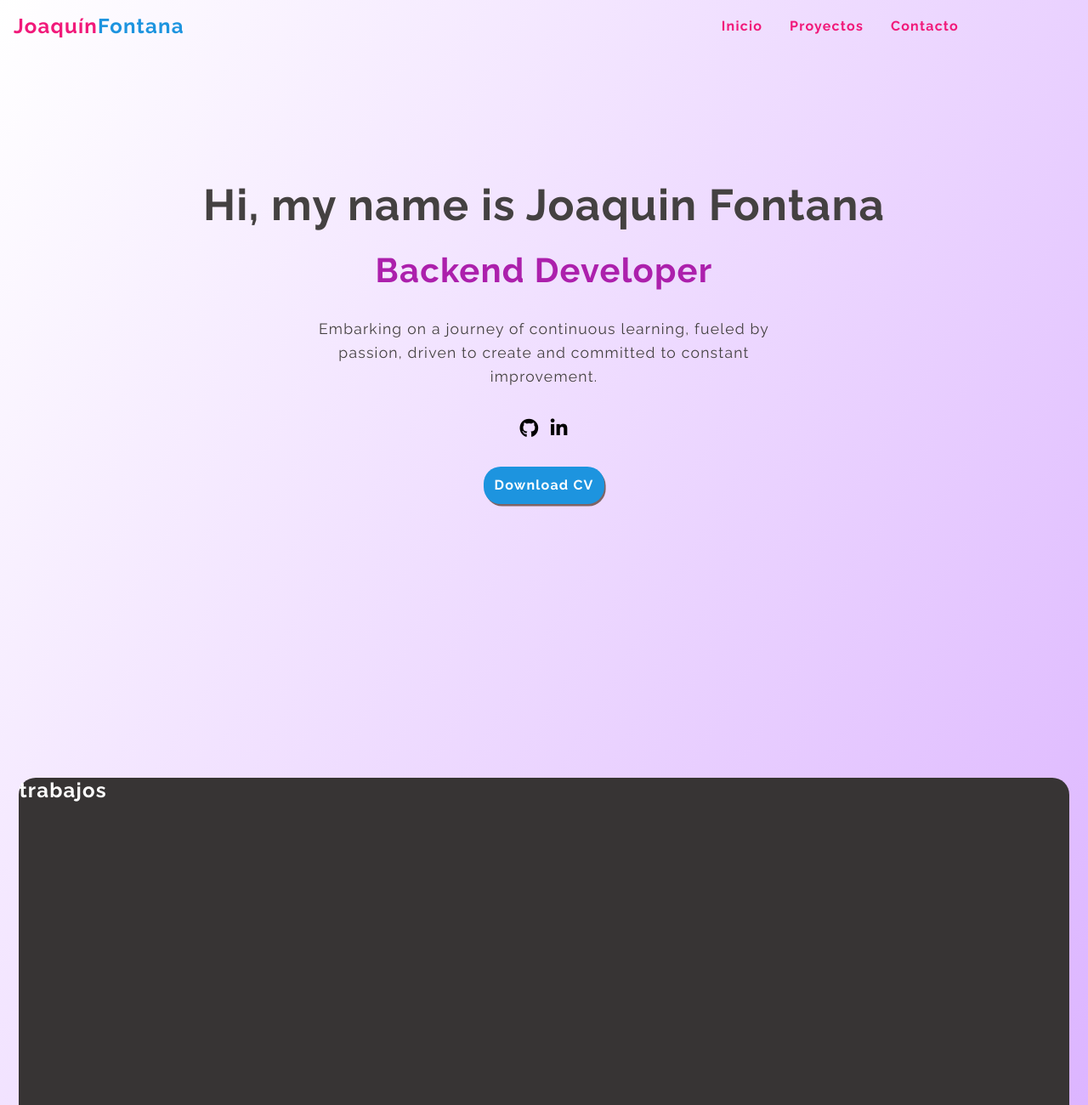
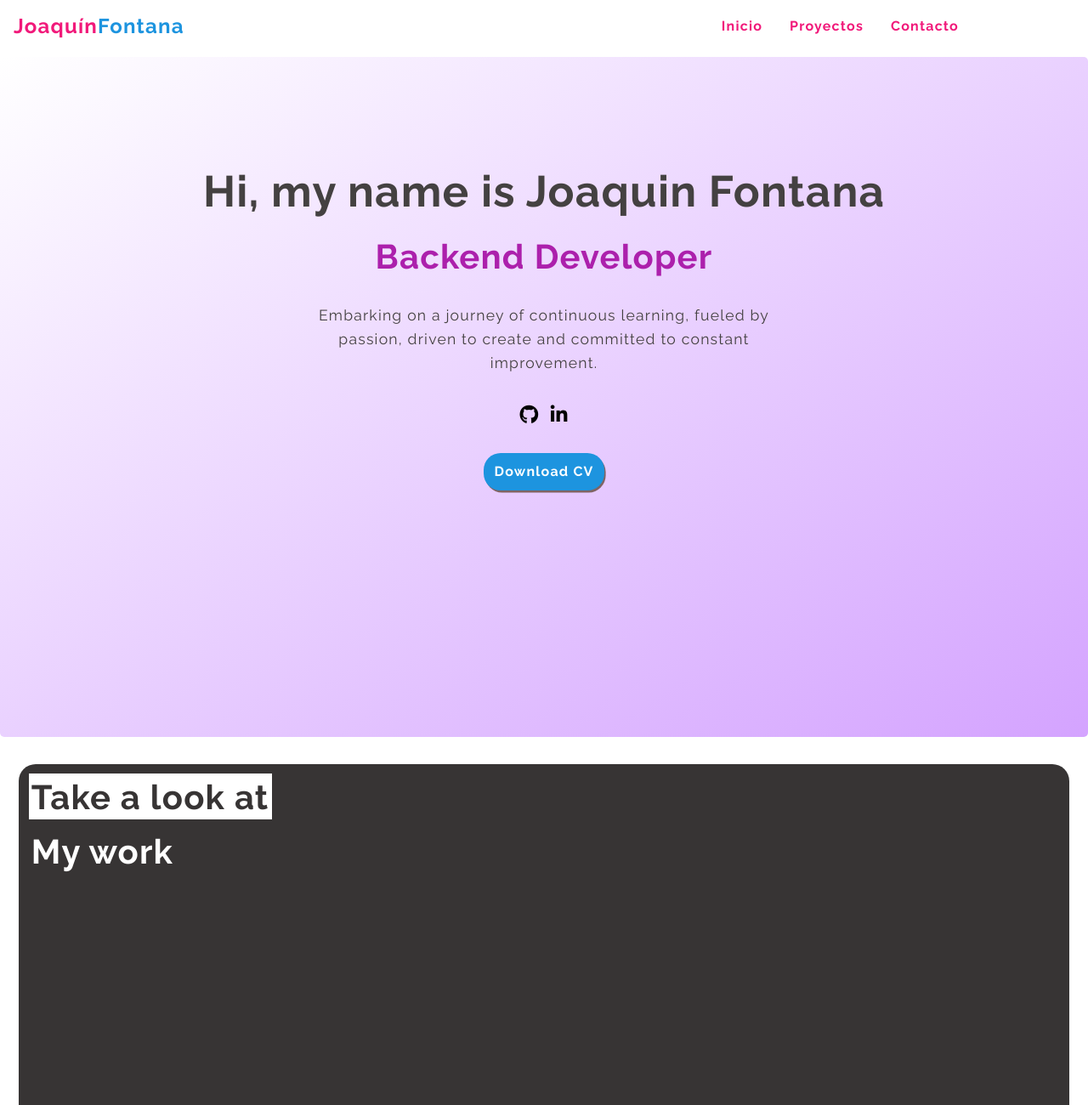
Before and after one commit to fontaana/Porfolio-Web, a plain HTML site: page index.html in a window 1280 px wide. Shown: the top 1300 px of the page at 85% size. Drawn offline with Linux system fonts and the light colour scheme.

Commit message:
Commit 2

```diff
--- a/index.html
+++ b/index.html
@@ -9,10 +9,8 @@
     <script src="https://kit.fontawesome.com/2b80d2a8ed.js" crossorigin="anonymous"></script>
     <title>Fontana Joaquin</title>
 </head>
-
 <body>
-    <main class="grid-container">
-        <header>
+    <header class="header">
         <section class="container">
             <div class="logo">
                 <h1 id="primary">Joaquín</h1>
@@ -25,6 +23,7 @@
             </nav>
         </section>
     </header>
+    <main class="grid-container">
         <section id="inicio" class="home">
             <div class="intro">
                 <div class="content">
@@ -34,8 +33,7 @@
                     <h2>Backend Developer</h2>
                 </div>
                 <div class="prashe">
-                    <p>Embarking on a journey of continuous learning, fueled by passion, driven to create and committed
-                        to constant improvement.</p>
+                    <p>Embarking on a journey of continuous learning, fueled by passion, driven to create and committed to constant improvement.</p>
                 </div>
                 <div id="redes">
                     <a href="https://github.com/fontaana" target="_blank" rel="noopener noreferrer">
@@ -49,7 +47,10 @@
             </div>
         </section> <!-- Cierra la sección home aquí -->
         <section id="proyectos" class="proyects">
-            <h2>trabajos</h2>
+            <header class="proyectos_header">
+                <h2 class="proyectos_header_title">Take a look at</h2>
+                <h2>My work</h2>
+            </header>
         </section>
         <section id="contacto" class="contact">
             <h2>contacto</h2>
--- a/style.css
+++ b/style.css
@@ -145,7 +145,7 @@ header > .container {
   display: flex;
 }
 
-header {
+.header {
   position: sticky;
   top: 0;
   height: calc(var(--header-height) - 0.8rem);
@@ -153,24 +153,23 @@ header {
   bottom: 0;
   width: 100%;
   z-index: 999;
-  grid-area: header;
 }
+
 
 .grid-container {
   display: grid;
   gap: 2rem;
   min-height: 100vh;
-  background: linear-gradient(to bottom right, #fff, #d4a3ff);
   grid-template:
-    "header"
     "home" 100vh
-    "proyects" 90vh
-    "contact" 50vh
+    "proyects" 100vh
+    "contact" 80vh
     "footer" auto; /* Añade la definición para el área del footer */
 }
 
 .home {
   grid-area: home;
+  background: linear-gradient(to bottom right, #fff, #d4a3ff);
   border-radius: 5px;
   display: flex;
   align-items: flex-start;
@@ -244,7 +243,26 @@ header {
   margin-right: 1.4rem;
 }
 
+.proyects_header{
+    display: flex;
+    align-items: center;
+}
+.proyectos_header h2{
+    margin-left: .7rem;
+    margin-top:.7rem;
+    padding: .2rem;
+    font-size: 2.5rem;
+}
+.proyectos_header_title{
+    background-color: var(--white-color);
+    display: inline-block;
+    color: var(--first-background-color);
+}
+
 .contact {
   grid-area: contact;
-  background-color: blueviolet;
+  background-color: rgb(172, 32, 172);;
+  border-radius: 20px;
+  margin-left: 1.4rem;
+  margin-right: 1.4rem;
 }
```
Lines whose indentation alone changed are shown as unchanged.
